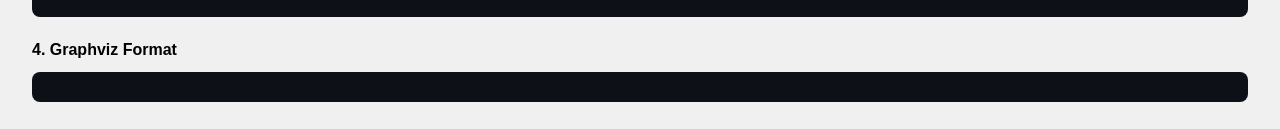
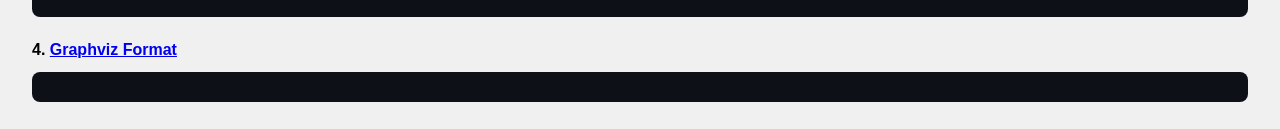
Before and after one commit to herrbacs/nfa-to-dfa, a plain HTML site: page index.html in a window 1280 px wide. Shown: the part 2434-2563 px from the top of the page. Drawn offline with nearby package versions, Linux system fonts and the light colour scheme.

Commit message:
Update index.html

```diff
--- a/index.html
+++ b/index.html
@@ -193,7 +193,7 @@
   </div>
 
   <div>
-    <div class="block-title">4. Graphviz Format</div>
+    <div class="block-title">4. <a href="https://magjac.com/graphviz-visual-editor">Graphviz Format</a></div>
     <pre><code class="language-javascript" id="graphviz-code"></code></pre>
   </div>
 
```
